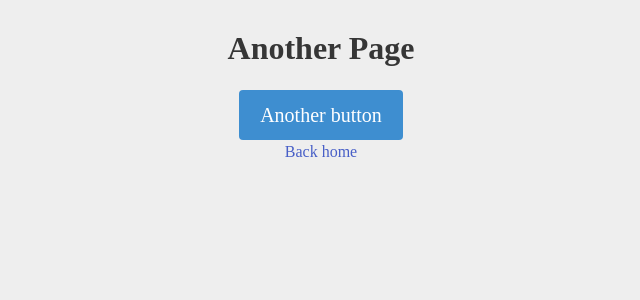
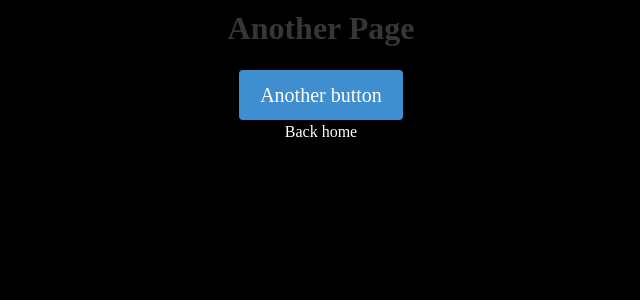
Before and after one commit to teinen/nuxt-js-practice, a Nuxt app: page /about in a window 1280 px wide. Shown: the top 300 px of the page, without its empty margins (319-959 px from the left). Built offline with nearby package versions, Linux system fonts and the light colour scheme.

Commit message:
Add layouts files(theme, error page)

```diff
--- /dev/null
+++ b/layouts/dark.vue
@@ -0,0 +1,24 @@
+<template>
+  <div class="dark">
+    <nuxt/>
+  </div>
+</template>
+
+<style>
+body {
+  overflow: hidden;
+}
+.dark {
+  position: absolute;
+  top: 0;
+  left: 0;
+  width: 100%;
+  min-height: 100%;
+  background: black;
+  color: white;
+  padding: 10px;
+}
+.dark a {
+  color: white;
+}
+</style>
--- /dev/null
+++ b/layouts/error.vue
@@ -0,0 +1,29 @@
+<template>
+  <div class="container">
+    <h1 v-if="error.statusCode === 404">Page not found</h1>
+    <h1 v-else>An error occured</h1>
+    <nuxt-link to="/">Home page</nuxt-link>
+  </div>
+</template>
+
+<script>
+export default {
+  props: {
+    error: {
+      type: Object,
+      default: null
+    }
+  }
+}
+</script>
+
+<style scoped>
+.container {
+  font-family: sans-serif;
+  padding-top: 10%;
+  text-align: center;
+}
+h1 {
+  font-size: 20px;
+}
+</style>
--- a/nuxt.config.js
+++ b/nuxt.config.js
@@ -17,5 +17,5 @@ module.exports = {
       }
     }
   },
-  loading: '~/components/loading.vue'
+  // loading: '~/components/loading.vue'
 }
--- a/pages/about.vue
+++ b/pages/about.vue
@@ -8,6 +8,7 @@
 
 <script>
 export default {
+  layout: 'dark',
   asyncData () {
     return new Promise((resolve) => {
       setTimeout(() => {
```
